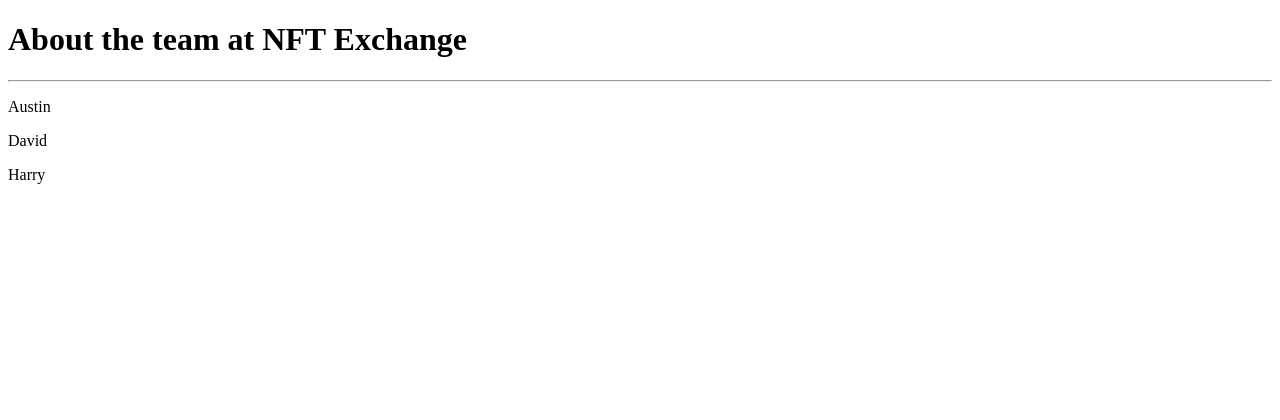
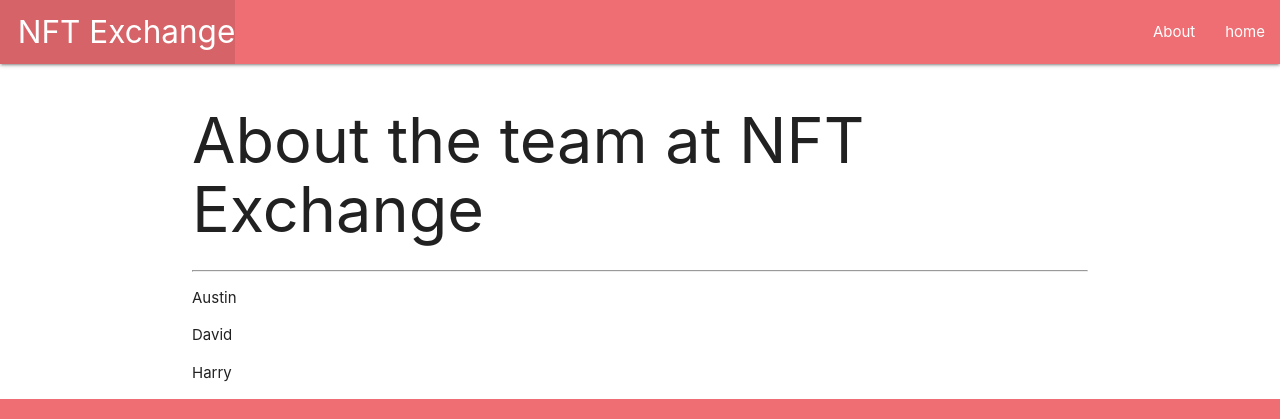
Before and after one commit to AustinLeaming/nft-exchange, a Django app: template main_app/templates/about.html in a window 1280 px wide. Shown: the top 420 px of the page. Run offline with Django 3.2, Linux system fonts and the light colour scheme; the template is opened without the code that fills it, so the values that code supplies are empty.

Commit message:
created base.html template, added base html

```diff
--- a/main_app/templates/about.html
+++ b/main_app/templates/about.html
@@ -1,16 +1,10 @@
-<!DOCTYPE html>
-<html lang="en">
-<head>
-  <meta charset="UTF-8">
-  <meta name="viewport" content="width=device-width, initial-scale=1.0">
-  <meta http-equiv="X-UA-Compatible" content="ie=edge">
-  <title>NFT Exchange</title>
-</head>
-<body>
+{% extends 'base.html' %}
+{% block content %}
+
     <h1>About the team at NFT Exchange</h1>
     <hr />
     <p>Austin</p>
     <p>David</p>
     <p>Harry</p>
-</body>
-</html>
+
+{% endblock %}
--- a/main_app/templates/base.html
+++ b/main_app/templates/base.html
@@ -16,7 +16,7 @@
         </ul>
         <ul class="right">
           <li><a href="/about">About</a></li>
-          <li><a href="/home">Home</a></li>
+          <li><a href="/home">home</a></li>
         </ul>
       </div>
     </nav>
--- a/main_app/urls.py
+++ b/main_app/urls.py
@@ -2,5 +2,6 @@ from django.urls import path
 from . import views
 
 urlpatterns = [
-    path('', views.home, name='home')
+    path('', views.home, name='home'),
+    path('about/', views.about, name='about')
 ]
--- a/main_app/views.py
+++ b/main_app/views.py
@@ -5,3 +5,7 @@ from django.http import HttpResponse
 
 def home(request):
     return HttpResponse('<h1>HOME PAGE</h1>')
+    # ^ change to render when home page design comes in
+
+def about(request):
+    return render(request, 'about.html')
```
